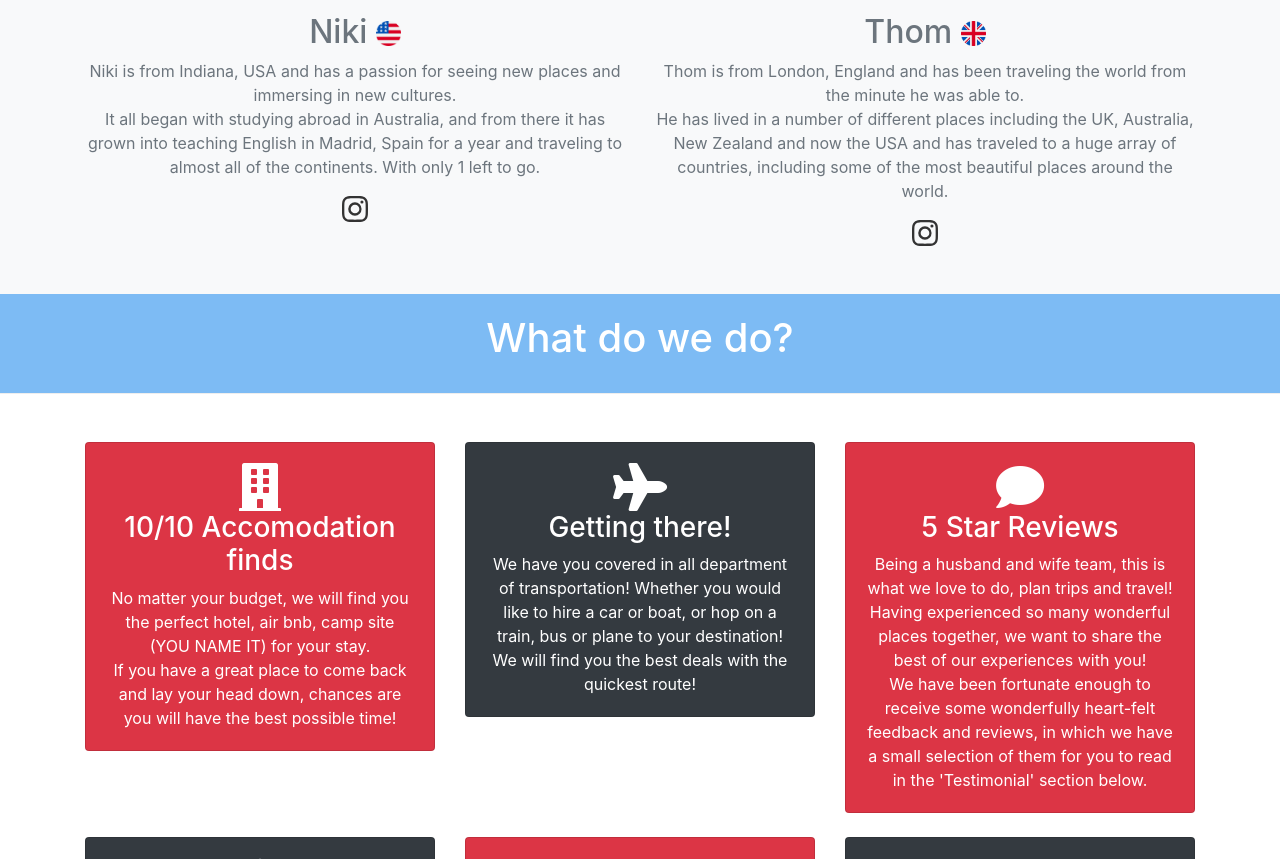
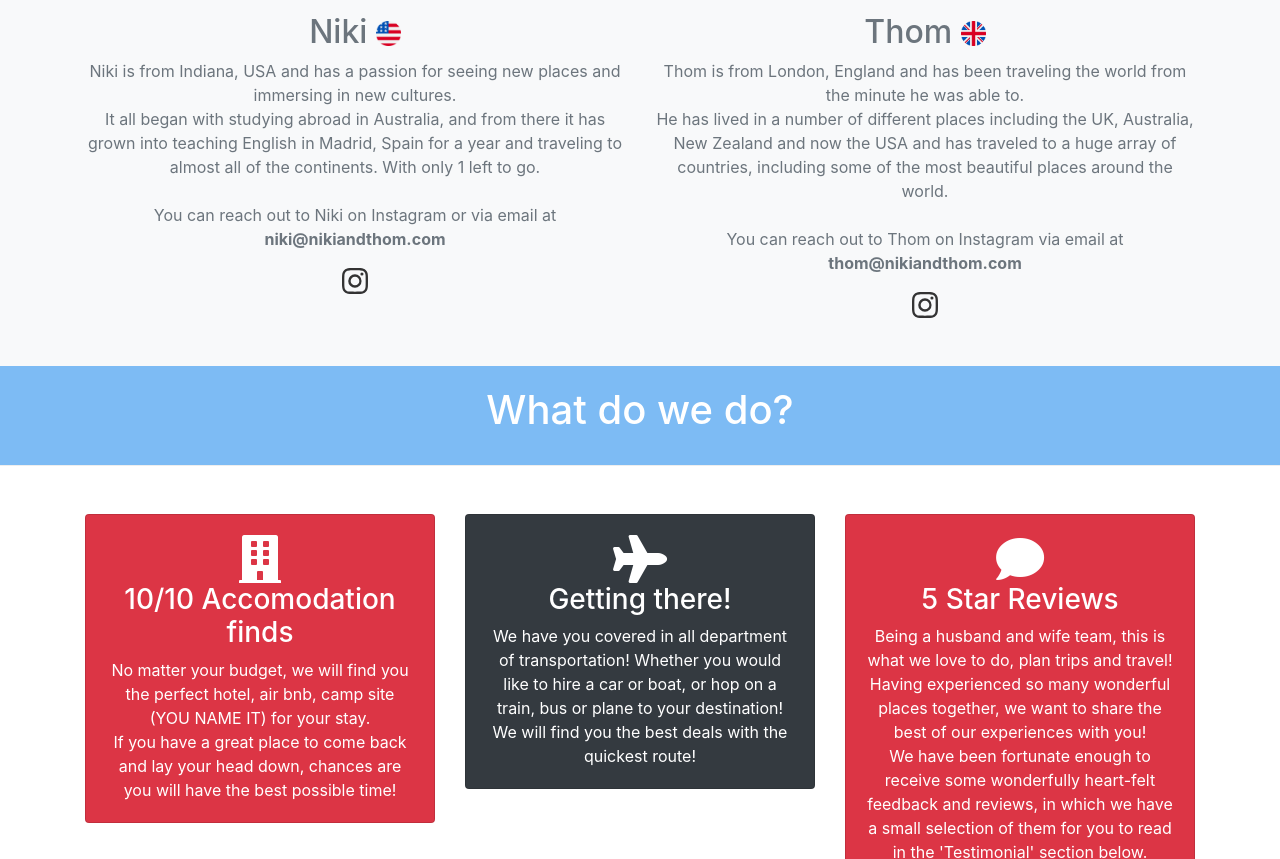
Before and after one commit to ThomBurt/n-t-travel, a website: page public/about.html in a window 1280 px wide. Shown: the part 1370-2229 px from the top of the page. Drawn offline with nearby package versions, Linux system fonts and the light colour scheme.

Commit message:
email updates

```diff
--- a/public/about.html
+++ b/public/about.html
@@ -135,7 +135,8 @@
               <h2>Niki <img src="/img/usa-flag.png" height="25px"></h2>
               <p>Niki is from Indiana, USA and has a passion for seeing new places and immersing in new cultures. <br>
                 It all began with studying abroad in Australia, and from there it has grown into teaching English in Madrid, Spain
-                for a year and traveling to almost all of the continents. With only 1 left to go.<br>
+                for a year and traveling to almost all of the continents. With only 1 left to go.<br> <br>
+                You can reach out to Niki on Instagram or via email at <b>niki@nikiandthom.com</b>
               </p>
               <div class="social-links">
                   <!-- <a href="#" class="twitter"><i class="bi bi-twitter"></i></a> -->
@@ -151,7 +152,8 @@
               <h2>Thom <img src="/img/uk-flag.png" height="25px"></h2>
               <p>Thom is from London, England and has been traveling the world from the minute he was able to. <br>
                 He has lived in a number of different places including the UK, Australia, New Zealand and now the USA and has traveled to a huge array of countries, including some of
-                the most beautiful places around the world. <br>
+                the most beautiful places around the world. <br> <br>
+                You can reach out to Thom on Instagram via email at  <b>thom@nikiandthom.com</b>
           </p>
           <div class="social-links">
             <!-- <a href="#" class="twitter"><i class="bi bi-twitter"></i></a> -->
```
